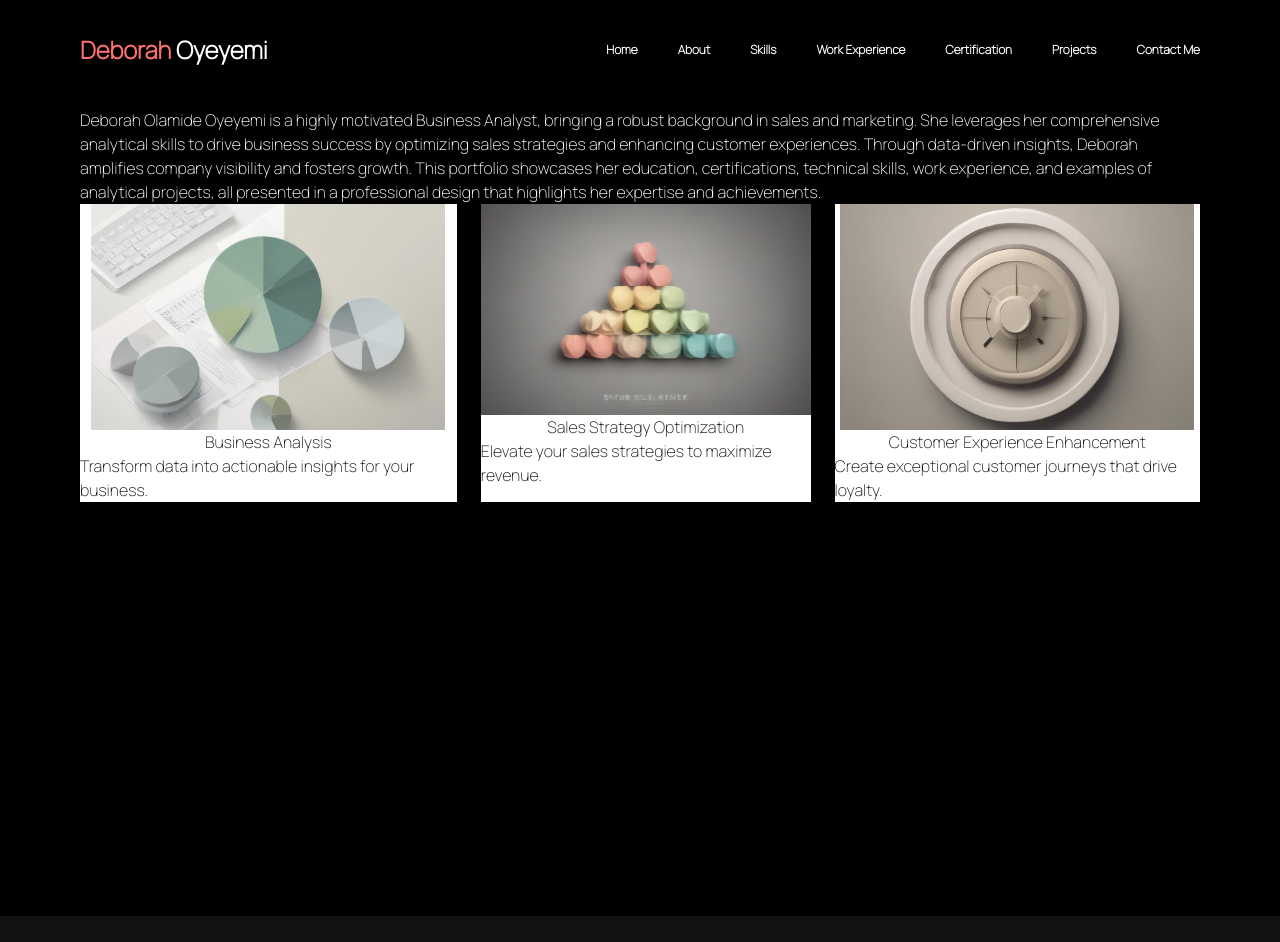
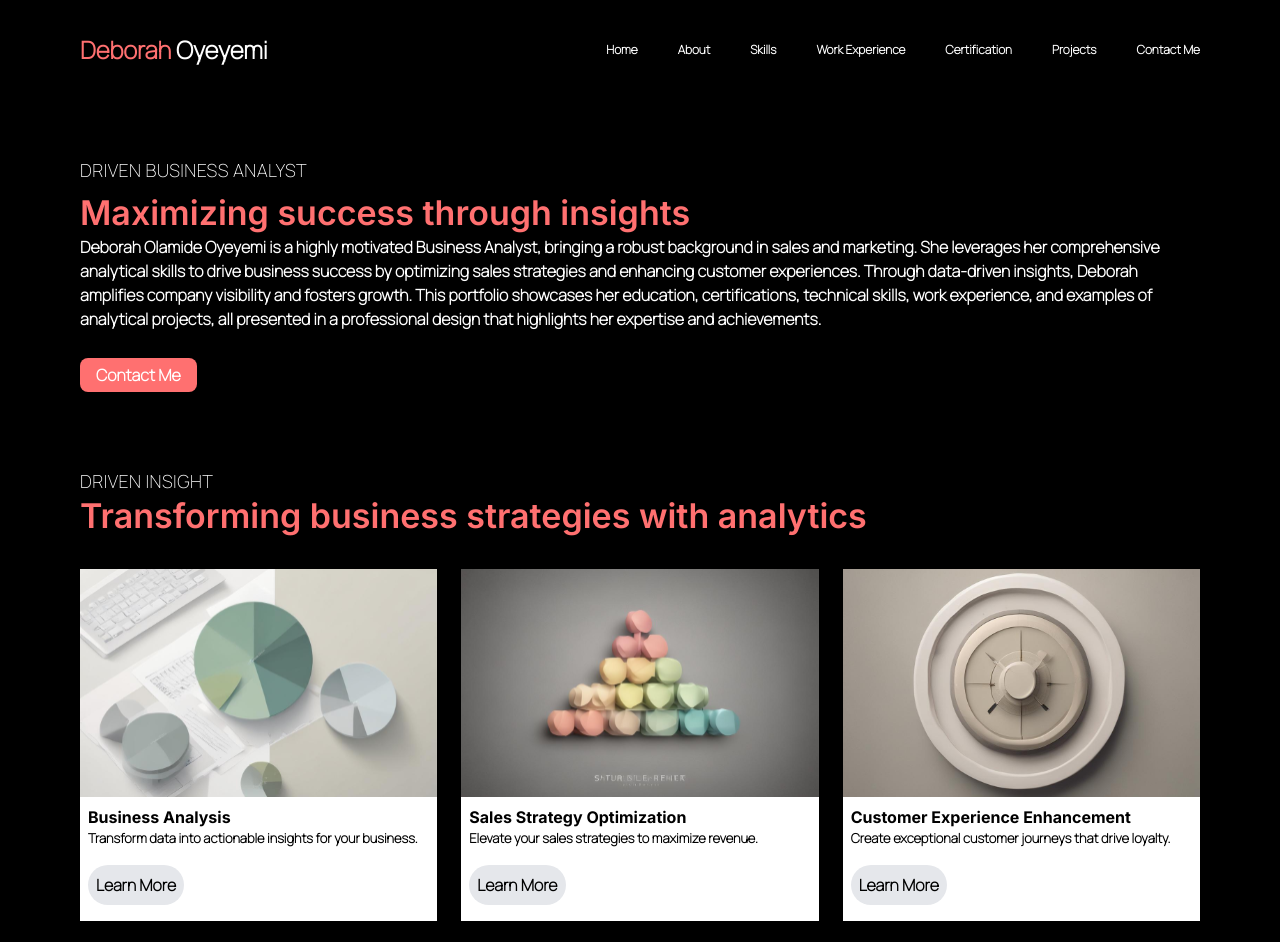
Before and after one commit to theNimbleDev/oyeyemi-deborah-portfolio, a Next.js app: page /about in a window 1280 px wide. Shown: the top 942 px of the page. Built offline with nearby package versions, Linux system fonts and the light colour scheme; a web font is replaced by a local one.

Commit message:
updated contact page and created about page

```diff
--- a/app/(pages)/about/page.tsx
+++ b/app/(pages)/about/page.tsx
@@ -1,5 +1,6 @@
 import Button from "@/app/components/button";
 import Services from "@/app/components/services";
+import { HeadingTwo } from "@/app/components/heading";
 
 const Service = [
   {
@@ -21,32 +22,52 @@ const Service = [
 
 export default function About() {
   return (
-    <section className="bg-background text-foreground h-screen">
-      <div>
-        <p className="text-white">
+    <section className="text-white min-h-screen">
+      {/* Hero Section */}
+      <div className="mt-12 pb-12">
+        <h3 className="text-lg uppercase mb-2 tracking-wide">
+          DRIVEN BUSINESS ANALYST
+        </h3>
+        <HeadingTwo text="Maximizing success through insights" type="primary" />
+
+        <div className="mb-8">
+          <p className="text-white mb-8 font-bold">
             Deborah Olamide Oyeyemi is a highly motivated Business Analyst,
-          bringing a robust background in sales and marketing. She leverages her
-          comprehensive analytical skills to drive business success by
+            bringing a robust background in sales and marketing. She leverages
+            her comprehensive analytical skills to drive business success by
             optimizing sales strategies and enhancing customer experiences.
-          Through data-driven insights, Deborah amplifies company visibility and
-          fosters growth. This portfolio showcases her education,
+            Through data-driven insights, Deborah amplifies company visibility
+            and fosters growth. This portfolio showcases her education,
             certifications, technical skills, work experience, and examples of
             analytical projects, all presented in a professional design that
             highlights her expertise and achievements.
           </p>
+          <Button text="Contact Me" link="/contact" type="primary" />
         </div>
-      <main>
-        <div className="flex flex-row align-middle justify-center gap-6">
+      </div>
+
+      {/* Services Section */}
+      <div className="pb-16">
+        <div className="mb-8">
+          <h3 className="text-lg uppercase tracking-wide">DRIVEN INSIGHT</h3>
+          <HeadingTwo
+            text="Transforming business strategies with analytics"
+            type="primary"
+          />
+        </div>
+
+        <div className="text-black text-start grid grid-cols-3 gap-6">
           {Service.map((service, index) => (
             <Services
               key={index}
               image={service.image}
               title={service.title}
               content={service.content}
+              button="Learn More"
             />
           ))}
         </div>
-      </main>
+      </div>
     </section>
   );
 }
--- a/app/(pages)/skills/page.tsx
+++ /dev/null
@@ -1,9 +0,0 @@
-export default function Skills() {
-  return (
-    <section className="bg-background text-foreground min-h-screen">
-      <main>
-        <h1 className="text-white">Skills Page</h1>;
-      </main>
-    </section>
-  );
-}
--- a/app/components/heading.tsx
+++ b/app/components/heading.tsx
@@ -13,6 +13,36 @@ export const HeadingOne = ({ text, type }: { text: string; type: string }) => {
   );
 };
 
+export const HeadingTwo = ({ text, type }: { text: string; type: string }) => {
+  return (
+    <h1
+      className={`${inter.className} ${
+        type === "secondary" ? "text-white" : "text-customPink"
+      } text-[22px] md:text-[34px] font-semibold text-start leading-tight`}
+    >
+      {text}
+    </h1>
+  );
+};
+
+export const HeadingThree = ({
+  text,
+  type,
+}: {
+  text: string;
+  type: string;
+}) => {
+  return (
+    <h1
+      className={`${inter.className} ${
+        type === "secondary" ? "text-white" : "text-customPink"
+      } text-[18px] md:text-[22px] font-semibold text-start leading-tight pb-2`}
+    >
+      {text}
+    </h1>
+  );
+};
+
 export const SubHeading = ({ text }: { text: string }) => {
   return (
     <p
@@ -22,3 +52,13 @@ export const SubHeading = ({ text }: { text: string }) => {
     </p>
   );
 };
+
+export const BoldText = ({ text }: { text: string }) => {
+  return (
+    <p
+      className={`${inter.className} text-black text-[12px] md:text-[16px] font-bold mt-2 text-start px-2`}
+    >
+      {text}
+    </p>
+  );
+};
--- a/app/components/services.tsx
+++ b/app/components/services.tsx
@@ -1,17 +1,25 @@
+import { BoldText } from "./heading";
+
 const Services = ({
   image,
   title,
   content,
+  button,
 }: {
   image: string;
   title: string;
   content: string;
+  button: string;
 }) => {
   return (
-    <div className="flex flex-col justify-left items-center bg-white">
-      <img className="fit-content" src={image} />
-      <h2>{title}</h2>
-      <p>{content}</p>
+    <div className="flex flex-col justify-left bg-white pb-4">
+      <img className="fit-content items-center" src={image} />
+      <BoldText text={title} />
+      {/* <h2 className="font-black text-start text-lg pt-4 px-2">{title}</h2> */}
+      <p className="font-bold text-start text-[13px] px-2">{content}</p>
+      <button className="ml-2 mt-4 font-extrabold text-base bg-gray-200 p-2 rounded-full text-start text-black transition-colors hover:text-white hover:bg-customPink max-w-max">
+        {button}
+      </button>
     </div>
   );
 };
```
Also changed, not shown: app/(pages)/contact/page.tsx (+0 -37 lines). Lines whose indentation alone changed are shown as unchanged.
